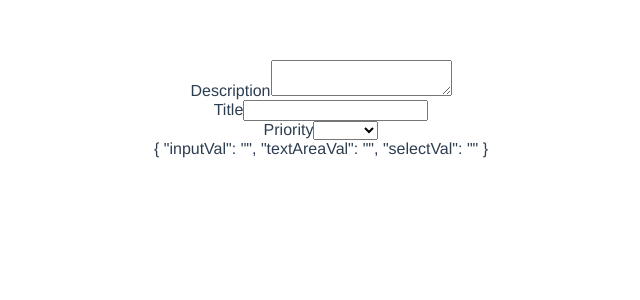
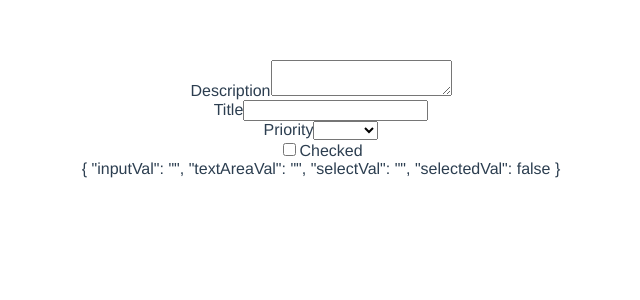
Before and after one commit to Nguyenthaiduc/vue-todo-ft, a Vue app: page / in a window 1280 px wide. Shown: the top 300 px of the page, without its empty margins (319-959 px from the left). Built offline with nearby package versions, Linux system fonts and the light colour scheme.

Commit message:
fix checkBoxField molecules

```diff
--- a/src/App.vue
+++ b/src/App.vue
@@ -4,7 +4,8 @@ import { reactive } from "vue";
 import TextareaField from './components/molecules/TexrareaField.vue';
 import ImputField from './components/molecules/InputField.vue';
 import InputField from "./components/molecules/InputField.vue";
-import SelectField from './components/molecules/SelectField.vue'
+import SelectField from './components/molecules/SelectField.vue';
+import CheckboxField from "./components/molecules/CheckboxField.vue";
 
 const options = [
   {
@@ -21,6 +22,7 @@ const testing = reactive({
   inputVal: "",
   textAreaVal: "",
   selectVal: "",
+  selectedVal: false
 });
 </script>
 
@@ -43,6 +45,13 @@ const testing = reactive({
   :options="options"
   v-model="testing.selectVal"
   />
+  <CheckboxField
+  type="checkbox"
+  id="checkedTask"
+  label="Checked"
+  :options="options"
+  v-model="testing.selectedVal"
+  />
   {{ testing }}
 </template>
 
--- a/src/components/atoms/AdInput.vue
+++ b/src/components/atoms/AdInput.vue
@@ -31,7 +31,7 @@ defineProps({
         required: false,
     },
     modelValue: {
-        type: String,
+        type: [String, Boolean],
         required: false,
     }
 })
@@ -45,7 +45,10 @@ defineProps({
       :placeholder="placeholder"
       :class="classes"
       :value="modelValue"
-      @input="$emit('update:modelValue', ($event?.target as HTMLInputElement).value )"
+      @input="
+        $emit('update:modelValue',
+        type === 'checkbox' ? ($event?.target as HTMLInputElement).checked
+        : ($event?.target as HTMLInputElement).value )"
       />
 </template>
 
--- /dev/null
+++ b/src/components/molecules/CheckboxField.vue
@@ -0,0 +1,41 @@
+<script setup lang="ts">
+import { PropType } from "vue";
+import AdInput from "../atoms/AdInput.vue";
+import AdText from "../atoms/AdText.vue";
+
+defineProps({
+  id: {
+    type: String,
+    required: false,
+  },
+  name: {
+    type: String,
+    required: false,
+  },
+  classes: {
+    type: String,
+    required: false,
+  },
+  modelValue: {
+    type: [String,Boolean],
+    required: false,
+  },
+  label: {
+    type: String,
+    required: false,
+  },
+});
+</script>
+<template>
+  <div class="ml-textarea-field">
+    <ad-input
+      type="checkbox"
+      :id="id"
+      :name="name"
+      :class="classes"
+      :model-value="modelValue"
+      @input="$emit('update:modelValue', ($event?.target as HTMLInputElement).checked )"
+    />
+    <ad-text tag="label" :for="id" class="ml-label">{{ label }}</ad-text>
+  </div>
+</template>
--- a/src/components/molecules/InputField.vue
+++ b/src/components/molecules/InputField.vue
@@ -47,6 +47,7 @@ defineProps({
       :type="type"
       :id="id"
       :name="name"
+      :placeholder="placeholder"
       :class="classes"
       :value="modelValue"
       @input="$emit('update:modelValue', ($event?.target as HTMLInputElement).value )"
```
